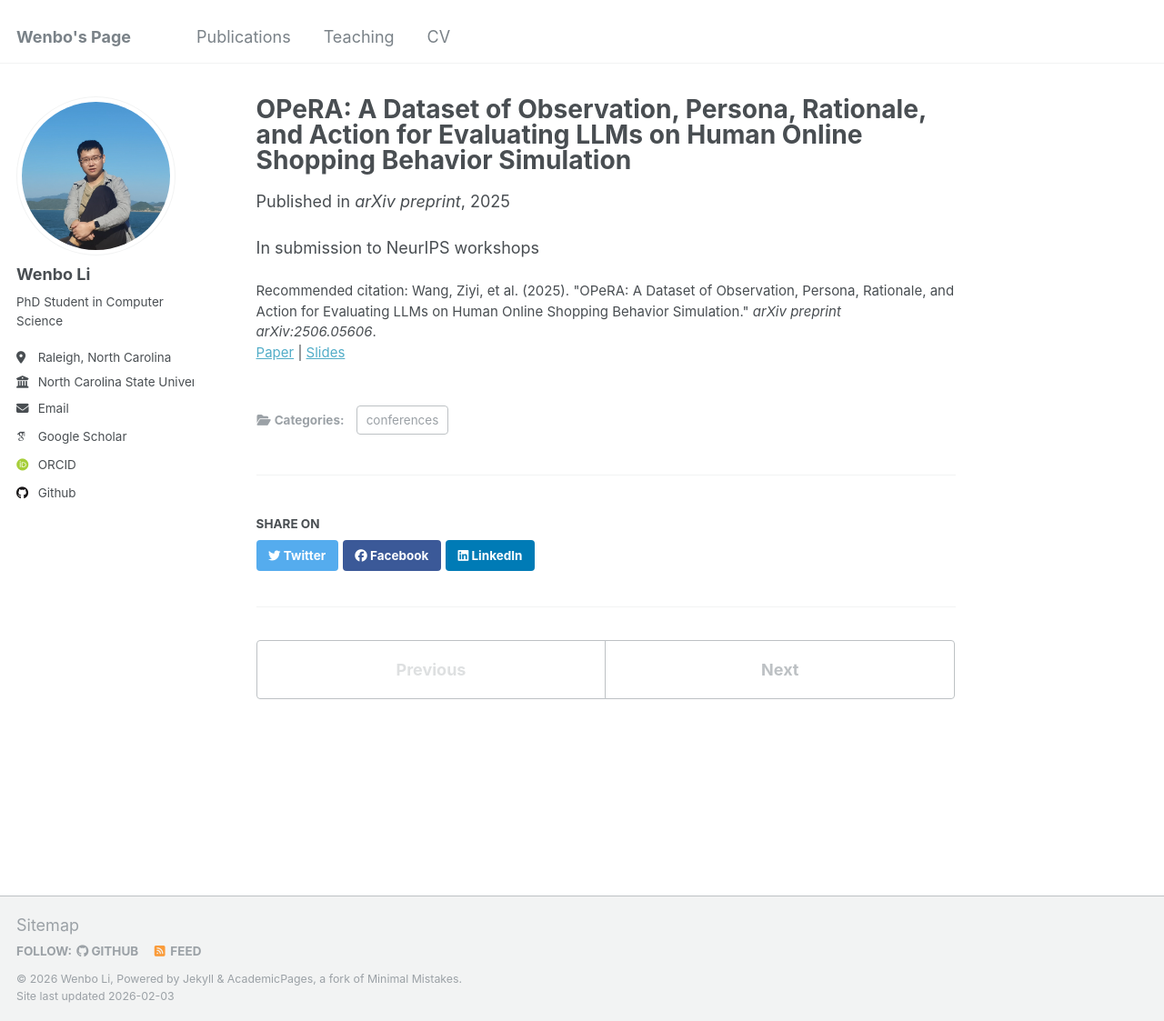
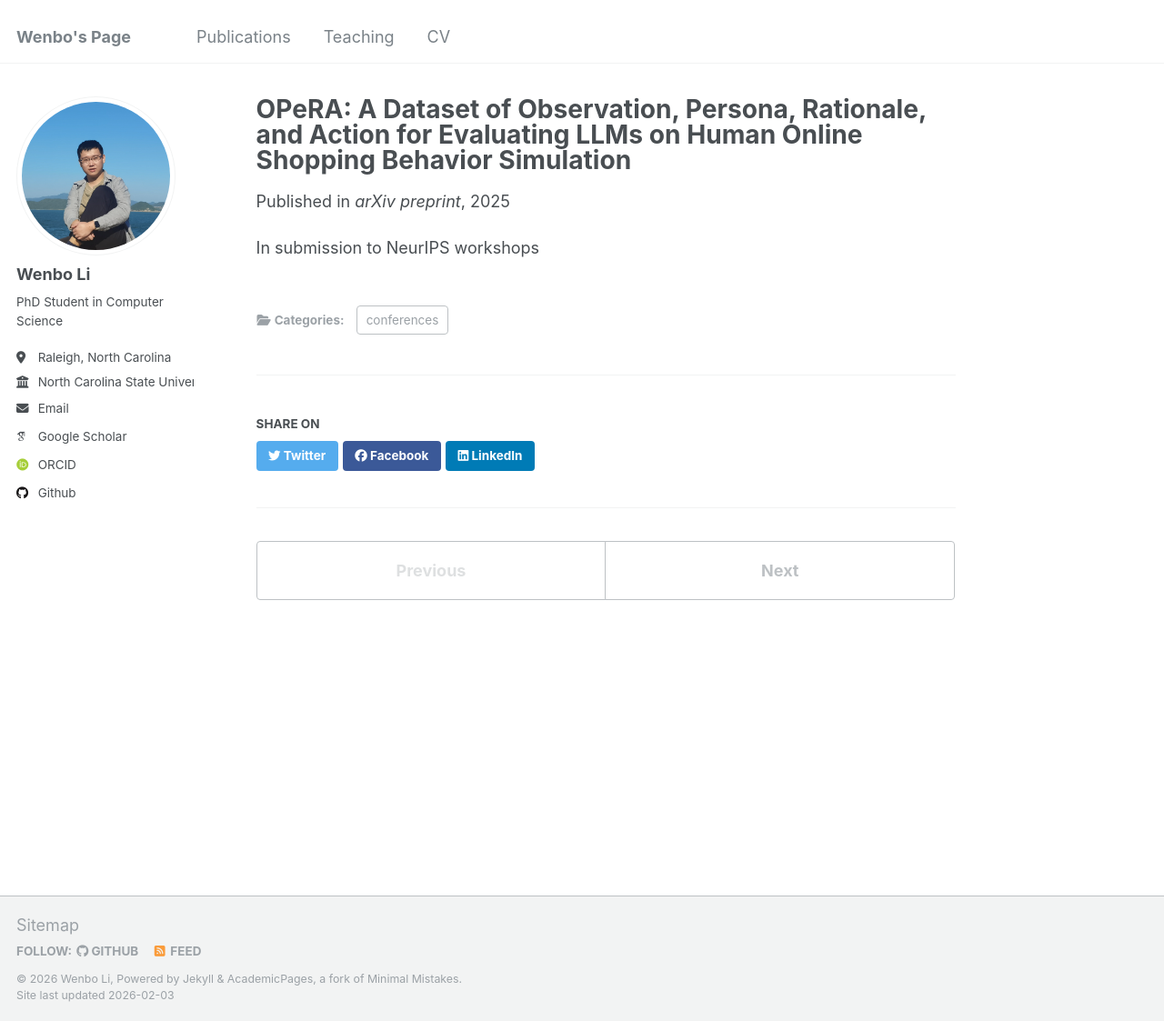
Before and after one commit to wlicb/me, a Jekyll site: the page built from _publications/2025-06-05-opera-llm-shopping-behavior.md, in a window 1280 px wide and 1123 px high. Shown: the whole window at 91% size. Built offline with Jekyll 4.4.1, drawn with Linux system fonts in a browser that asks for light colours; some web fonts are replaced.

Commit message:
Revise citation and add submission status
Updated citation format and added submission status.

```diff
--- a/_publications/2025-06-05-opera-llm-shopping-behavior.md
+++ b/_publications/2025-06-05-opera-llm-shopping-behavior.md
@@ -8,7 +8,6 @@ date: 2025-06-05
 venue: 'arXiv preprint'
 slidesurl: ''
 paperurl: 'https://arxiv.org/abs/2506.05606'
-citation: 'Wang, Ziyi, et al. (2025). "OPeRA: A Dataset of Observation, Persona, Rationale, and Action for Evaluating LLMs on Human Online Shopping Behavior Simulation." <i>arXiv preprint arXiv:2506.05606</i>.'
 ---
 
 In submission to NeurIPS workshops
```
